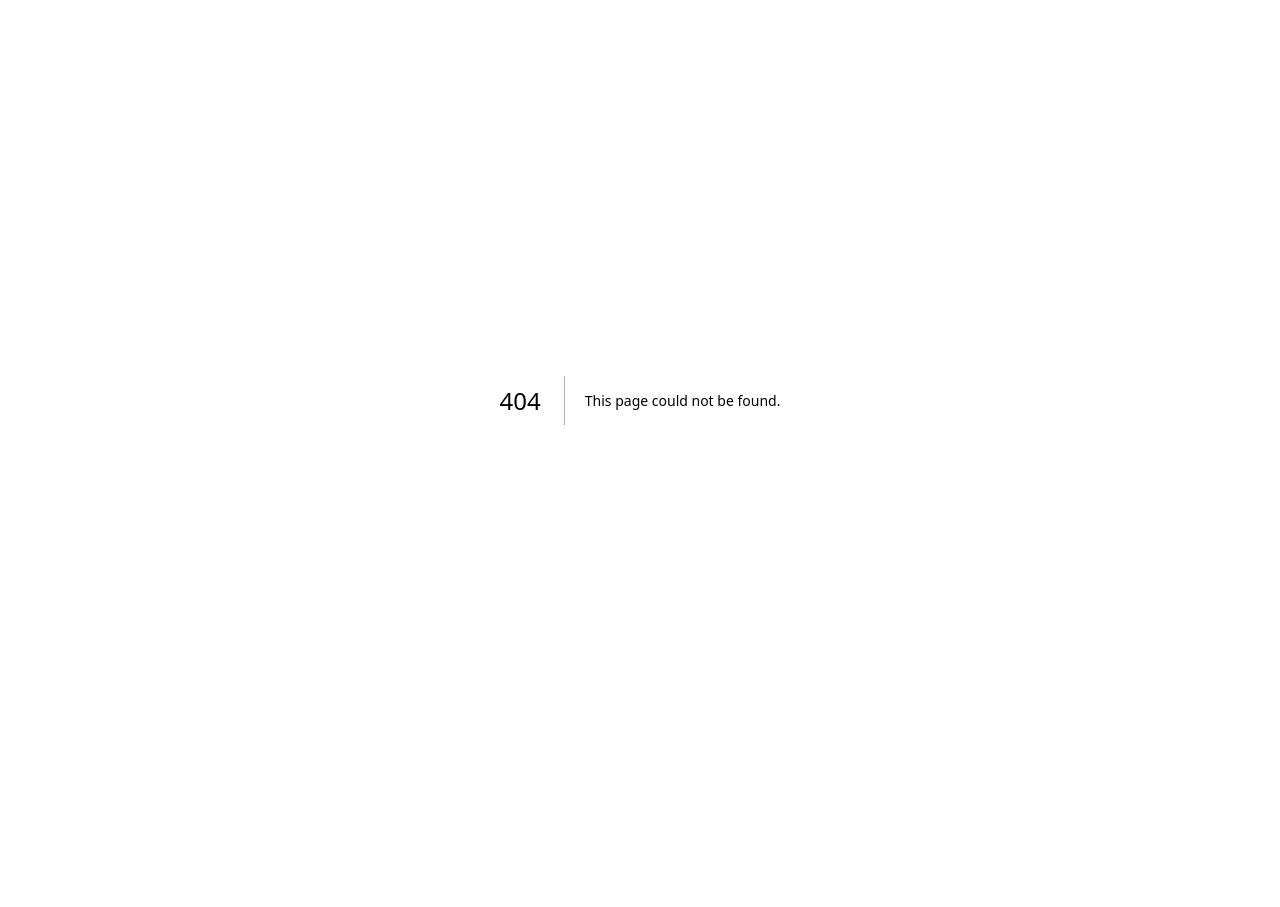
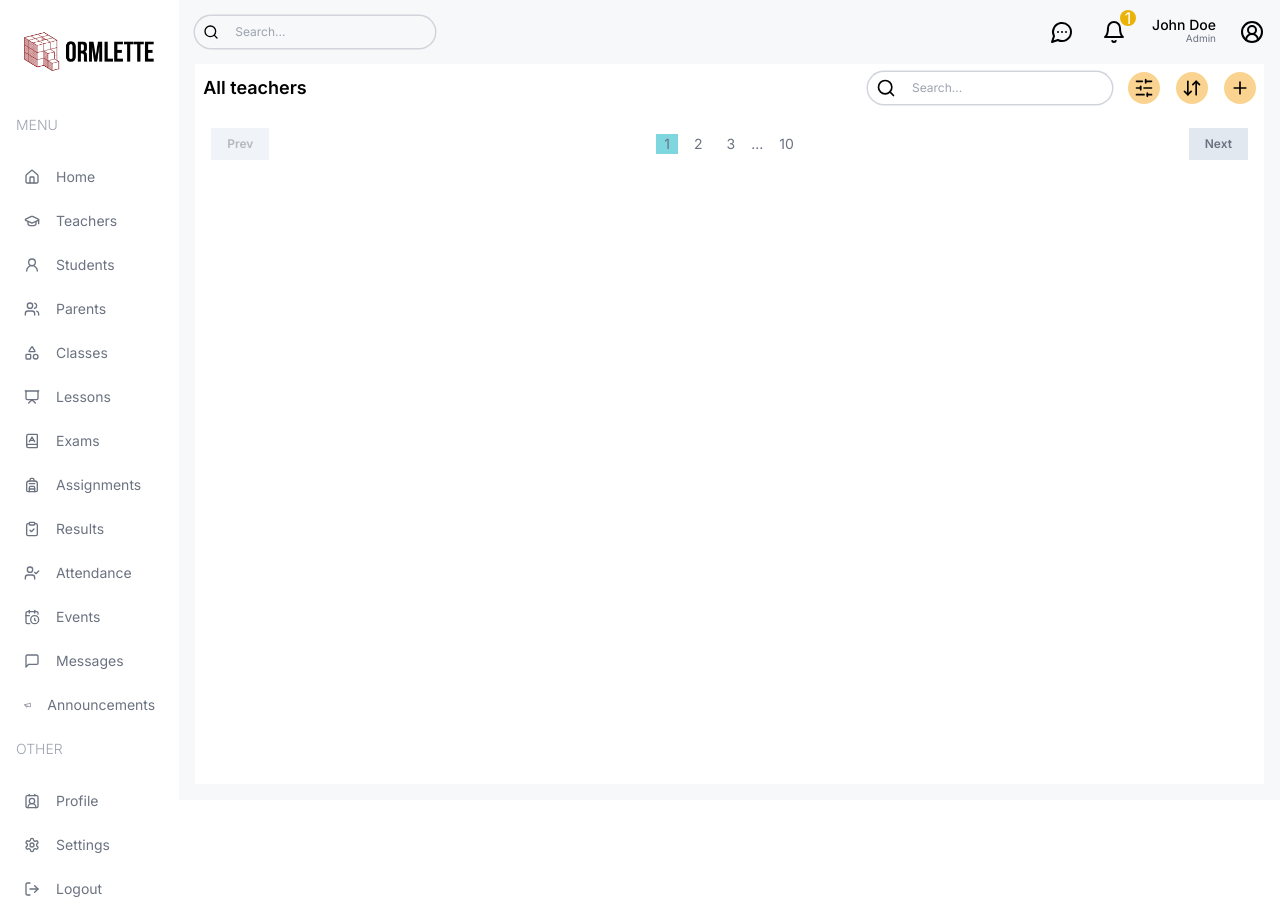
Before and after one commit to nhungnguyen-9/Ormlette-schoolManagement, a Next.js app: page /list/teachers in a window 1280 px wide. Before the commit this address had no page. Before the commit the page ends 800 px from the top, so only its background shows below. Built offline with nearby package versions, Linux system fonts and the light colour scheme.

Commit message:
add pagination

```diff
--- /dev/null
+++ b/app/(dashboard)/list/teachers/page.tsx
@@ -0,0 +1,84 @@
+import { Pagination } from "@/components/pagination";
+import { TableSearch } from "@/components/table-search";
+import { ArrowDownUp, Plus, SlidersHorizontal } from "lucide-react";
+
+type Teacher = {
+    id: number;
+    teacherId: string;
+    name: string;
+    email?: string;
+    photo: string;
+    phone: string;
+    subjects: string[];
+    classes: string[];
+    address: string;
+};
+
+const columns = [
+    {
+        header: "Info",
+        accessor: "info",
+    },
+    {
+        header: "Teacher ID",
+        accessor: "teacherId",
+        className: "hidden md:table-cell",
+    },
+    {
+        header: "Subjects",
+        accessor: "subjects",
+        className: "hidden md:table-cell",
+    },
+    {
+        header: "Classes",
+        accessor: "classes",
+        className: "hidden md:table-cell",
+    },
+    {
+        header: "Phone",
+        accessor: "phone",
+        className: "hidden lg:table-cell",
+    },
+    {
+        header: "Address",
+        accessor: "address",
+        className: "hidden lg:table-cell",
+    },
+    {
+        header: "Actions",
+        accessor: "action",
+    },
+];
+
+const TeacherListPage = () => {
+    return (
+        <div className="bg-white rounded-md flex-1 m-4 mt-0">
+            {/* top */}
+            <div className="flex items-center justify-between m-2">
+                <h1 className="hidden md:block text-lg font-semibold">All teachers</h1>
+                <div className="flex flex-col md:flex-row items-center gap-4 w-full md:w-auto">
+                    <TableSearch />
+                    <div className="flex items-center gap-4 self-end">
+                        <button className="w-8 h-8 flex items-center justify-center rounded-full bg-lamaYellow">
+                            <SlidersHorizontal className="size-5" />
+                        </button>
+                        <button className="w-8 h-8 flex items-center justify-center rounded-full bg-lamaYellow">
+                            <ArrowDownUp className="size-5" />
+                        </button>
+                        <button className="w-8 h-8 flex items-center justify-center rounded-full bg-lamaYellow">
+                            <Plus className="size-5" />
+                        </button>
+                    </div>
+                </div>
+            </div>
+            {/* list */}
+            <div className="">
+
+            </div>
+            {/* pagination */}
+            <Pagination />
+        </div>
+    );
+}
+
+export default TeacherListPage;
--- a/app/(dashboard)/parent/page.tsx
+++ b/app/(dashboard)/parent/page.tsx
@@ -1,7 +1,23 @@
+import { Announcements } from "@/components/announcements"
+import { BigCalendar } from "@/components/big-calendar"
+
+
 const ParentPage = () => {
     return (
-        <div>parent</div>
-    );
+        <div className="flex-1 p-4 flex gap-4 flex-col xl:flex-row">
+            {/* LEFT */}
+            <div className="w-full xl:w-2/3">
+                <div className="h-full bg-white p-4 rounded-md">
+                    <h1 className="text-xl font-semibold">Schedule (John Doe)</h1>
+                    <BigCalendar />
+                </div>
+            </div>
+            {/* RIGHT */}
+            <div className="w-full xl:w-1/3 flex flex-col gap-8">
+                <Announcements />
+            </div>
+        </div>
+    )
 }
 
-export default ParentPage;
+export default ParentPage
--- a/app/(dashboard)/teacher/page.tsx
+++ b/app/(dashboard)/teacher/page.tsx
@@ -1,7 +1,22 @@
+import { Announcements } from "@/components/announcements"
+import { BigCalendar } from "@/components/big-calendar"
+
 const TeacherPage = () => {
     return (
-        <div>teacher</div>
+        <div className="flex-1 p-4 flex gap-4 flex-col xl:flex-row">
+            {/* LEFT */}
+            <div className="w-full xl:w-2/3">
+                <div className="h-full bg-white p-4 rounded-md">
+                    <h1 className="text-xl font-semibold">Schedule</h1>
+                    <BigCalendar />
+                </div>
+            </div>
+            {/* RIGHT */}
+            <div className="w-full xl:w-1/3 flex flex-col gap-8">
+                <Announcements />
+            </div>
+        </div>
     );
 }
 
-export default TeacherPage;
+export default TeacherPage
--- /dev/null
+++ b/components/pagination.tsx
@@ -0,0 +1,24 @@
+import React from 'react'
+
+export const Pagination = () => {
+    return (
+        <div className="p-4 flex items-center justify-between text-gray-500">
+            <button
+                disabled
+                className="py-2 px-4 rounded-md bg-slate-200 text-xs font-semibold disabled:opacity-50 disabled:cursor-not-allowed"
+            >
+                Prev
+            </button>
+            <div className="flex items-center gap-2 text-sm">
+                <button className="px-2 rounded-sm bg-lamaSky">1</button>
+                <button className="px-2 rounded-sm ">2</button>
+                <button className="px-2 rounded-sm ">3</button>
+                ...
+                <button className="px-2 rounded-sm ">10</button>
+            </div>
+            <button className="py-2 px-4 rounded-md bg-slate-200 text-xs font-semibold disabled:opacity-50 disabled:cursor-not-allowed">
+                Next
+            </button>
+        </div>
+    )
+}
--- /dev/null
+++ b/components/table-search.tsx
@@ -0,0 +1,14 @@
+import { Search } from "lucide-react"
+
+export const TableSearch = () => {
+    return (
+        <div className="w-full md:w-auto flex items-center gap-2 text-xs rounded-full ring-[1.5px] ring-gray-300 px-2">
+            <Search className="size-5" />
+            <input
+                type="text"
+                placeholder="Search..."
+                className="w-[200px] p-2 bg-transparent outline-none"
+            />
+        </div>
+    )
+}
```
